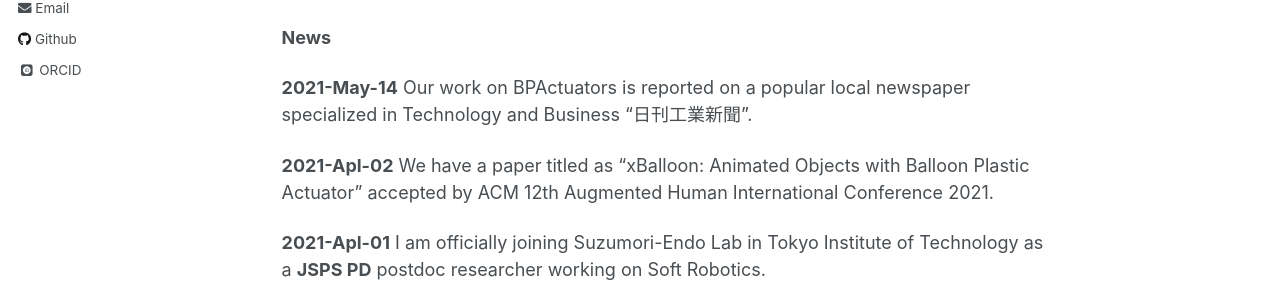
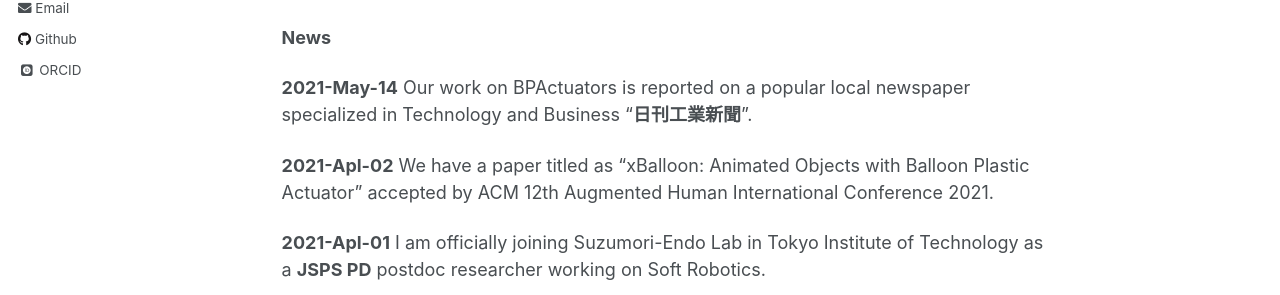
Before and after one commit to QiukaiQi/qiukaiqi.github.io, a Jekyll site: the page built from _pages/about.md, in a window 1280 px wide and 900 px high. Shown: the part 426-721 px from the top of the window. Built offline with Jekyll 4.4.1, drawn with Linux system fonts in a browser that asks for light colours; some web fonts are replaced.

```diff
--- a/_pages/about.md
+++ b/_pages/about.md
@@ -14,7 +14,7 @@ My research sits at the interface between biology and engineering. I take inspir
 
 **News**
 
-**2021-May-14** Our work on BPActuators is reported on a popular local newspaper specialized in Technology and Business "日刊工業新聞".
+**2021-May-14** Our work on BPActuators is reported on a popular local newspaper specialized in Technology and Business "**日刊工業新聞**".
 
 **2021-Apl-02** We have a paper titled as "xBalloon: Animated Objects with Balloon Plastic Actuator" accepted by ACM 12th Augmented Human International Conference 2021.
 
```
